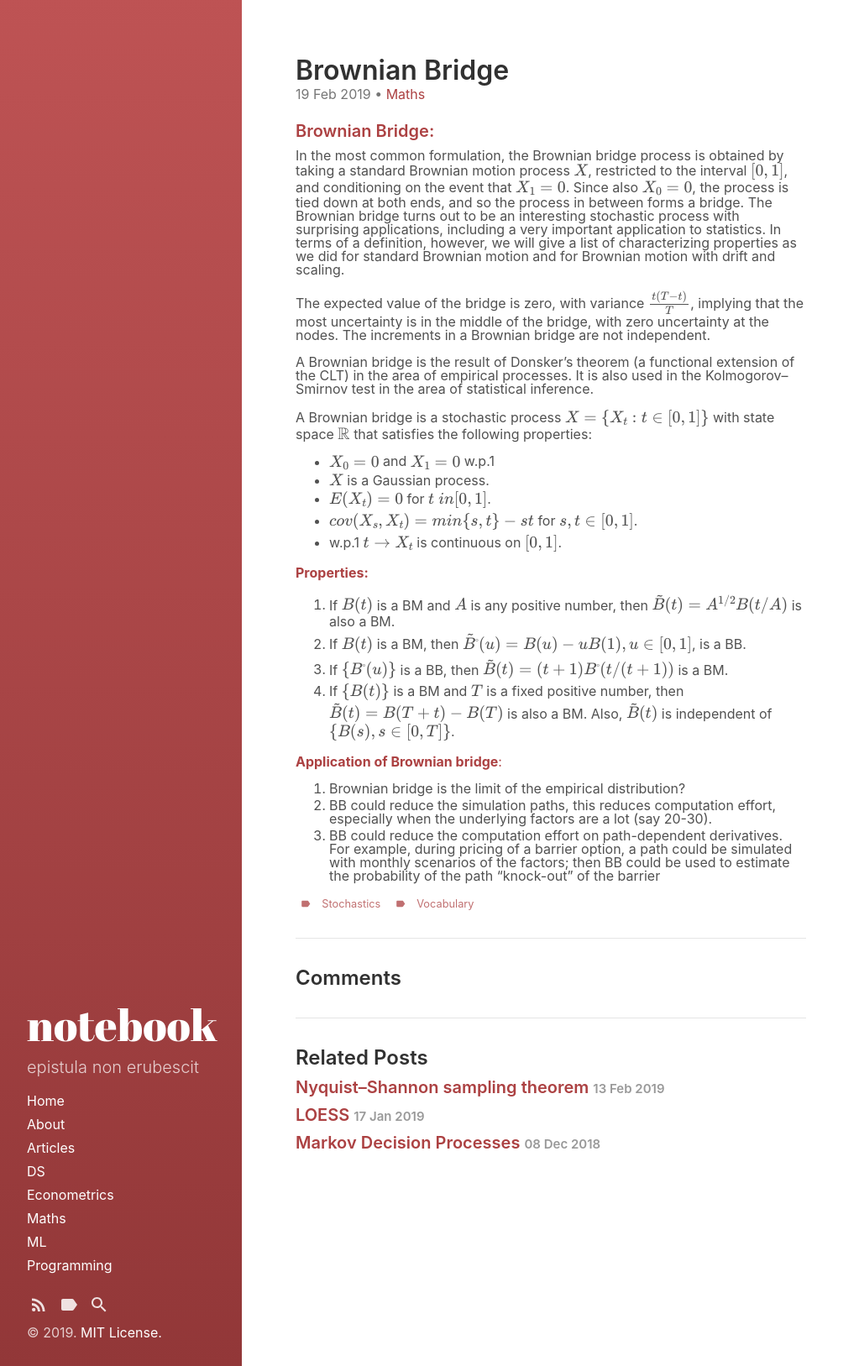
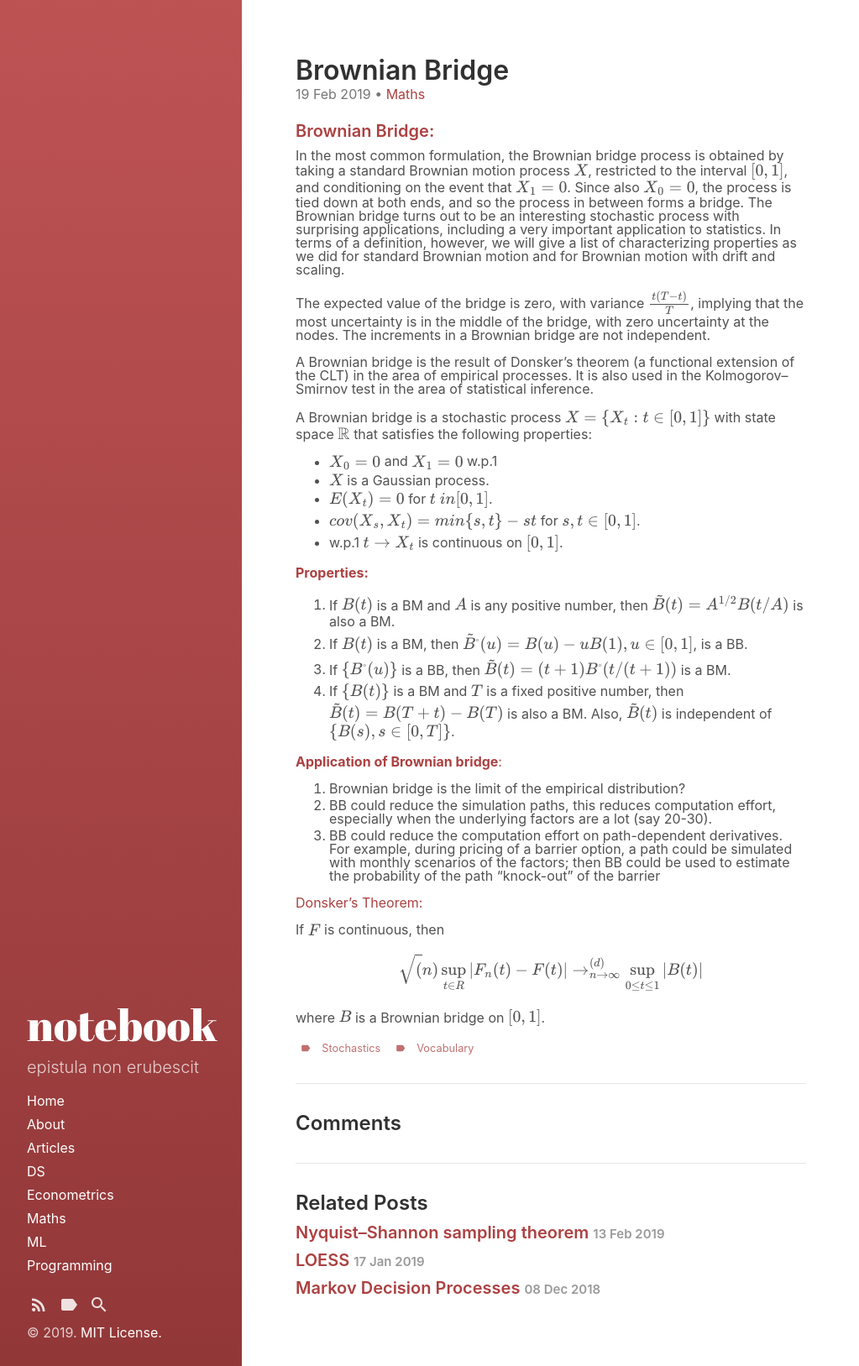
Before and after one commit to xenakas/gitpage, a Jekyll site: the page built from _posts/2019-02-19-brownian_bridge.md, in a window 1280 px wide. Shown: the whole page at 84% size, without its empty margins (0-1023 px from the left). Built offline with Jekyll 4.4.1, drawn with Linux system fonts in a browser that asks for light colours; formulas are drawn with MathJax 3.

Commit message:
Update 2019-02-19-brownian_bridge.md

```diff
--- a/_posts/2019-02-19-brownian_bridge.md
+++ b/_posts/2019-02-19-brownian_bridge.md
@@ -48,3 +48,11 @@ is also a BM. Also, $$\tilde{B}(t)$$ is independent of $$\{B(s), s ∈ [0, T]\}$
 1. Brownian bridge is the limit of the empirical distribution?
 2. BB could reduce the simulation paths, this reduces computation effort, especially when the underlying factors are a lot (say 20-30).
 3. BB could reduce the computation effort on path-dependent derivatives. For example, during pricing of a barrier option, a path could be simulated with monthly scenarios of the factors; then BB could be used to estimate the probability of the path "knock-out" of the barrier
+
+[Donsker’s Theorem:](https://ocw.mit.edu/courses/mathematics/18-650-statistics-for-applications-fall-2016/lecture-slides/MIT18_650F16_Testing_GF.pdf)
+
+If $$F$$ is continuous, then
+
+$$\sqrt(n) \sup_{t\in R} |F_n(t) − F(t)| \to^{(d)}_{n\to\infty} \sup_{0\leq t\leq 1} |B(t)|$$
+
+where $$B$$ is a Brownian bridge on $$[0, 1]$$.
```
